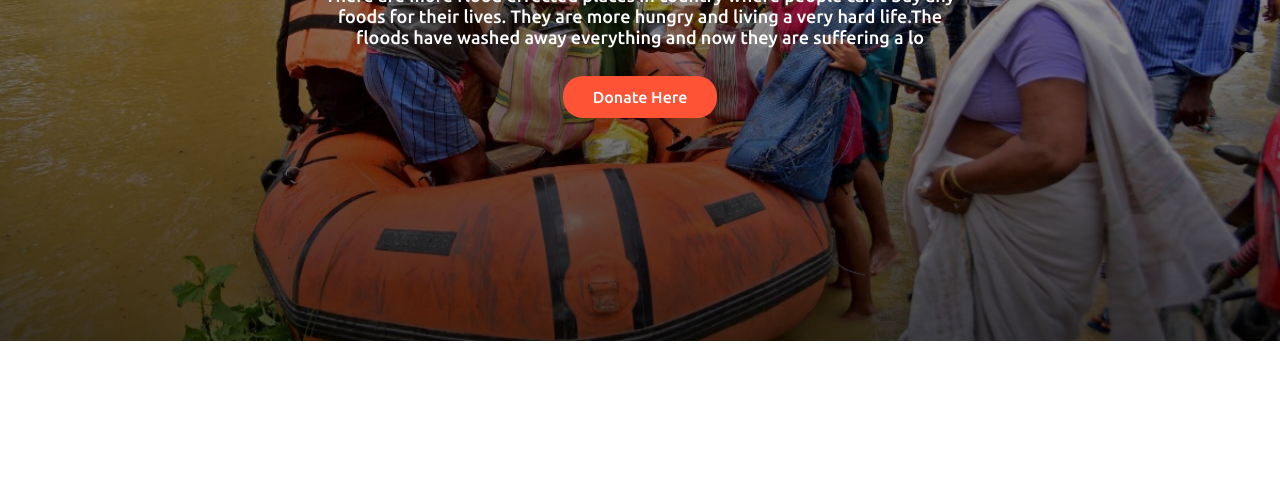
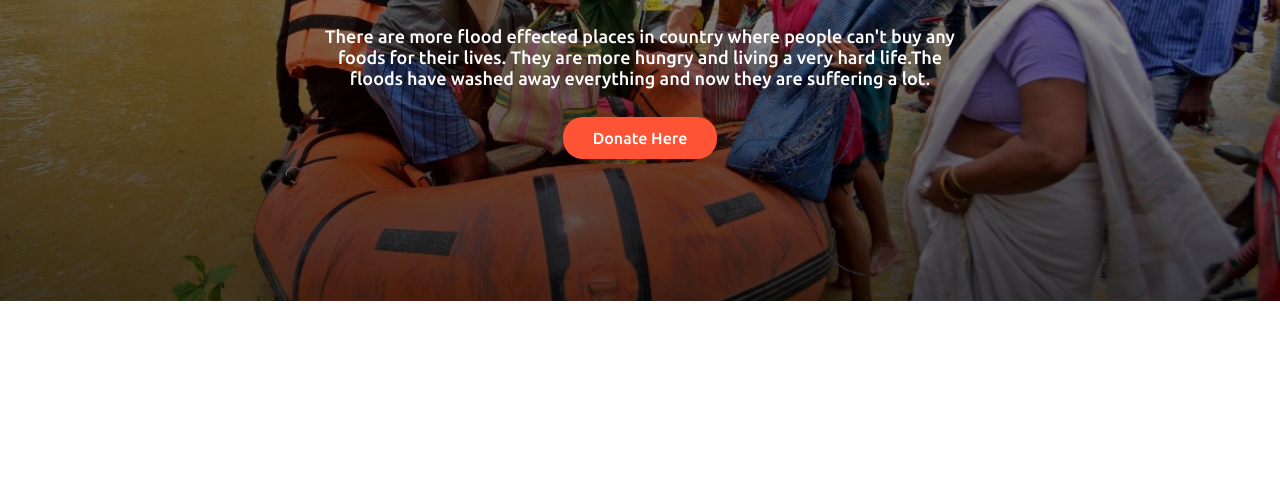
Before and after one commit to EhsanEIK/donate-relief-website, a plain HTML site: page index.html in a window 1280 px wide. Shown: the part 299-800 px from the top of the page. Drawn offline with Linux system fonts and the light colour scheme.

Commit message:
Top Banner BG Image Changed in CSS

```diff
--- a/css/style.css
+++ b/css/style.css
@@ -15,13 +15,15 @@ p {
     font-size: 18px;
 }
 
+section {
+    display: flex;
+}
+
 .top-section-bg-img {
     background-image: linear-gradient(rgba(0, 0, 0, 0.2), rgba(0, 0, 0, 0.7)), url(../images/donation.jpg);
     background-repeat: no-repeat;
     background-size: cover;
-    height: 80%;
-    width: 100%;
-    position: absolute;
+    height: 600px;
 }
 
 .top-section-content {
--- a/index.html
+++ b/index.html
@@ -16,10 +16,11 @@
     <section class="top-section-bg-img">
         <div class="top-section-content">
             <h1>Share Your Huminity With Human</h1>
-            <p>There are more flood effected places in country where people can't buy any foods for their lives. They are more hungry and living a very hard life.The floods have washed away everything and now they are suffering a lo</p>
+            <p>There are more flood effected places in country where people can't buy any foods for their lives. They are more hungry and living a very hard life.The floods have washed away everything and now they are suffering a lot.</p>
             <a href="#" class="link-btn">Donate Here</a>
         </div>
     </section>
+
 </body>
 
 </html>
```
